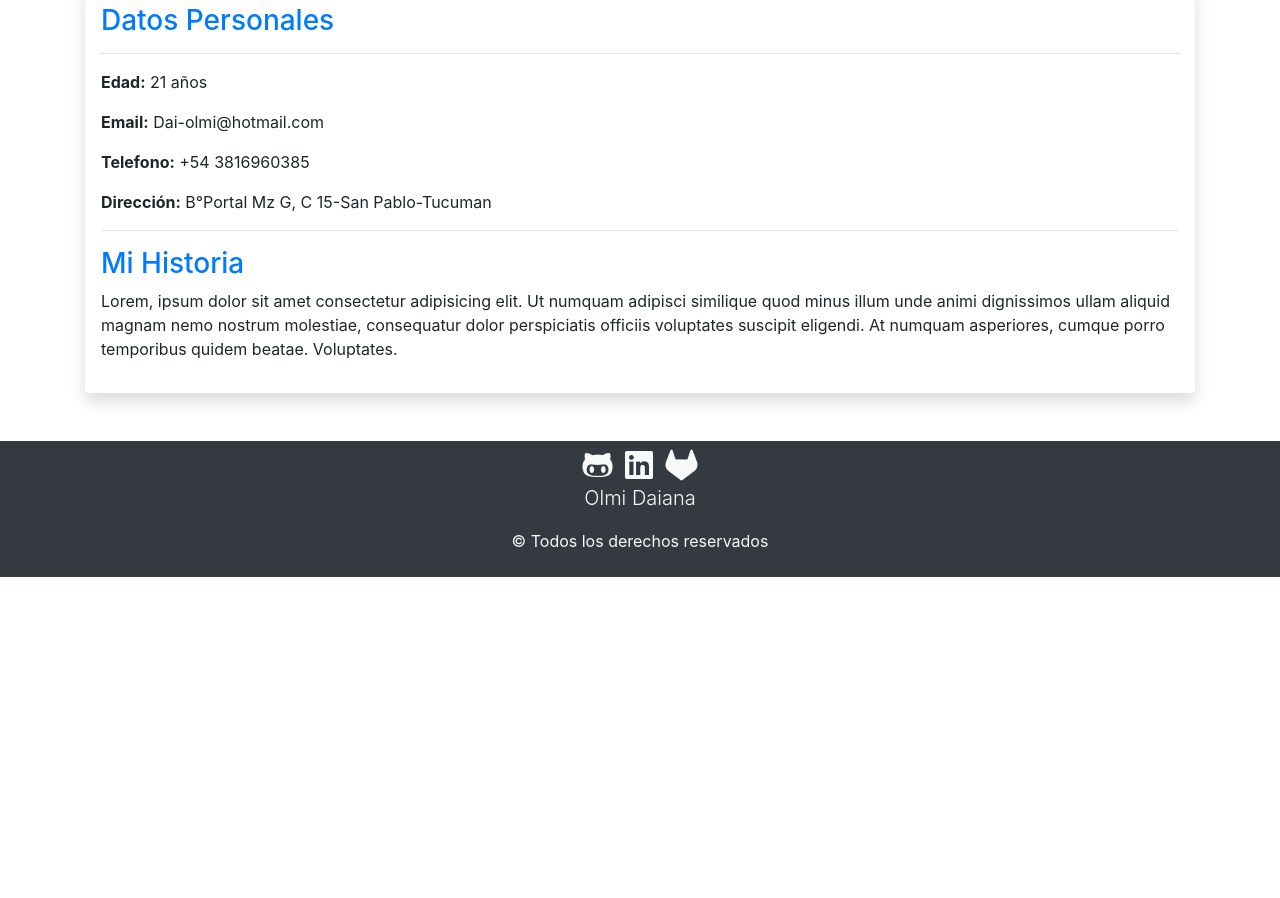
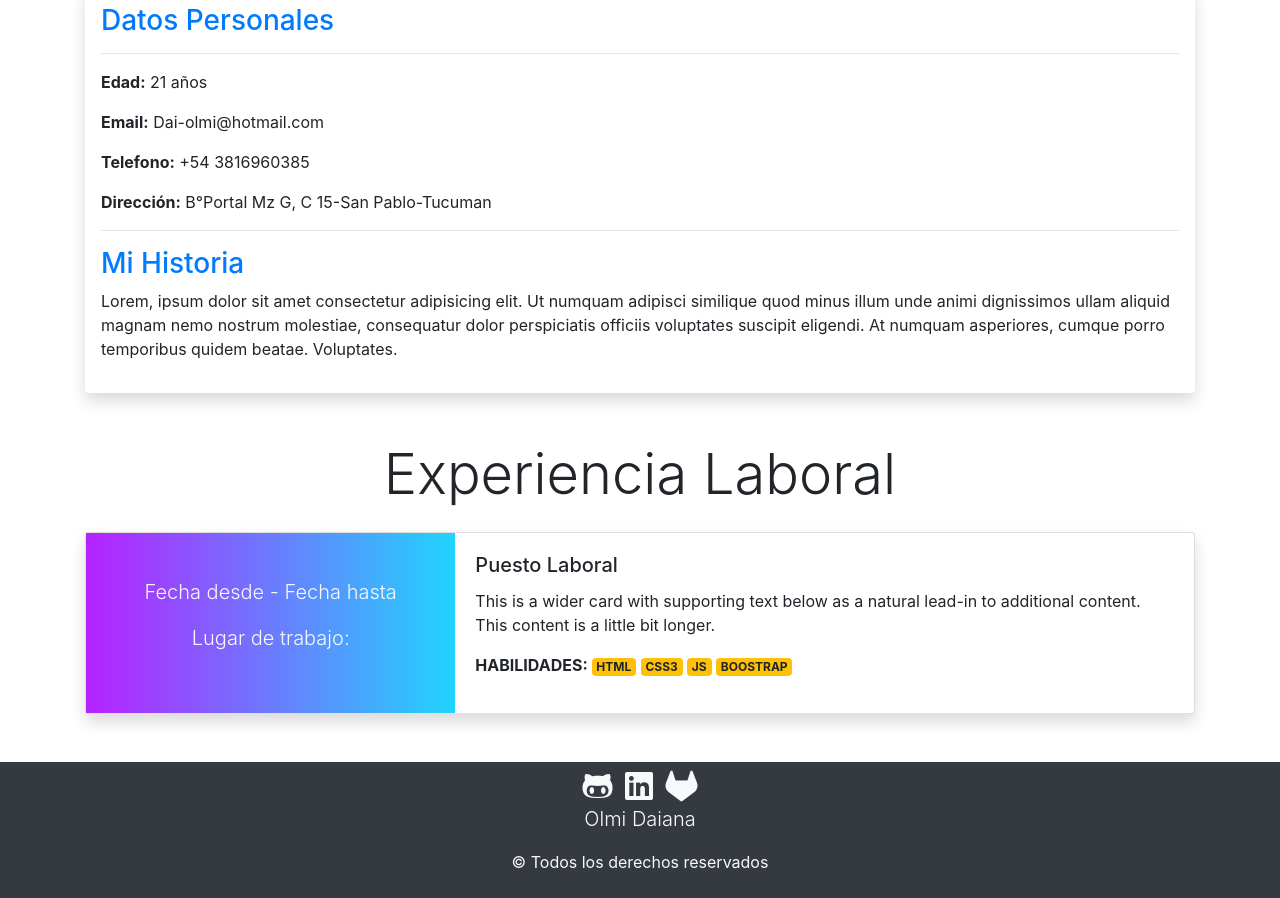
Before and after one commit to Daianaolmi/Daianaolmi.github.io, a plain HTML site: page index.html in a window 1280 px wide. Shown: the part 502-1400 px from the top of the page. Before the commit the page ends 1079 px from the top, so only its background shows below. Drawn offline with nearby package versions, Linux system fonts and the light colour scheme.

Commit message:
se agrego la seccion experiencia laboral

```diff
--- a/index.html
+++ b/index.html
@@ -66,7 +66,33 @@
             <p><strong>Dirección:</strong> B°Portal Mz G, C 15-San Pablo-Tucuman</p>
             <hr>
             <h3 class="text-primary">Mi Historia</h3>
-            <p>Lorem, ipsum dolor sit amet consectetur adipisicing elit. Ut numquam adipisci similique quod minus illum unde animi dignissimos ullam aliquid magnam nemo nostrum molestiae, consequatur dolor perspiciatis officiis voluptates suscipit eligendi. At numquam asperiores, cumque porro temporibus quidem beatae. Voluptates.</p>
+            <p>Lorem, ipsum dolor sit amet consectetur adipisicing elit. Ut numquam adipisci similique quod minus illum
+                unde animi dignissimos ullam aliquid magnam nemo nostrum molestiae, consequatur dolor perspiciatis
+                officiis voluptates suscipit eligendi. At numquam asperiores, cumque porro temporibus quidem beatae.
+                Voluptates.</p>
+        </article>
+        <h2 class="display-4 text-center my-4">Experiencia Laboral</h2>
+        <article>
+            <div class="card shadow mb-5 bg-white rounded">
+                <div class=" row no-gutters">
+                <div class="col-md-4 fondo text-light d-flex flex-column justify-content-center align-items-center">
+                    <p class="lead">Fecha desde - Fecha hasta</p>
+                    <p class="lead">Lugar de trabajo: </p>
+                </div>
+                <div class="col-md-8">
+                    <div class="card-body">
+                        <h5 class="card-title">Puesto Laboral</h5>
+                        <p class="card-text">This is a wider card with supporting text below as a natural lead-in to
+                            additional content. This content is a little bit longer.</p>
+                        <p><strong>HABILIDADES: </strong>
+                            <span class="badge badge-warning">HTML</span>
+                            <span class="badge badge-warning">CSS3</span>
+                            <span class="badge badge-warning">JS</span>
+                            <span class="badge badge-warning">BOOSTRAP</span></p>
+                    </div>
+                </div>
+            </div>
+            </div>
         </article>
     </section>
     </footer>
```
